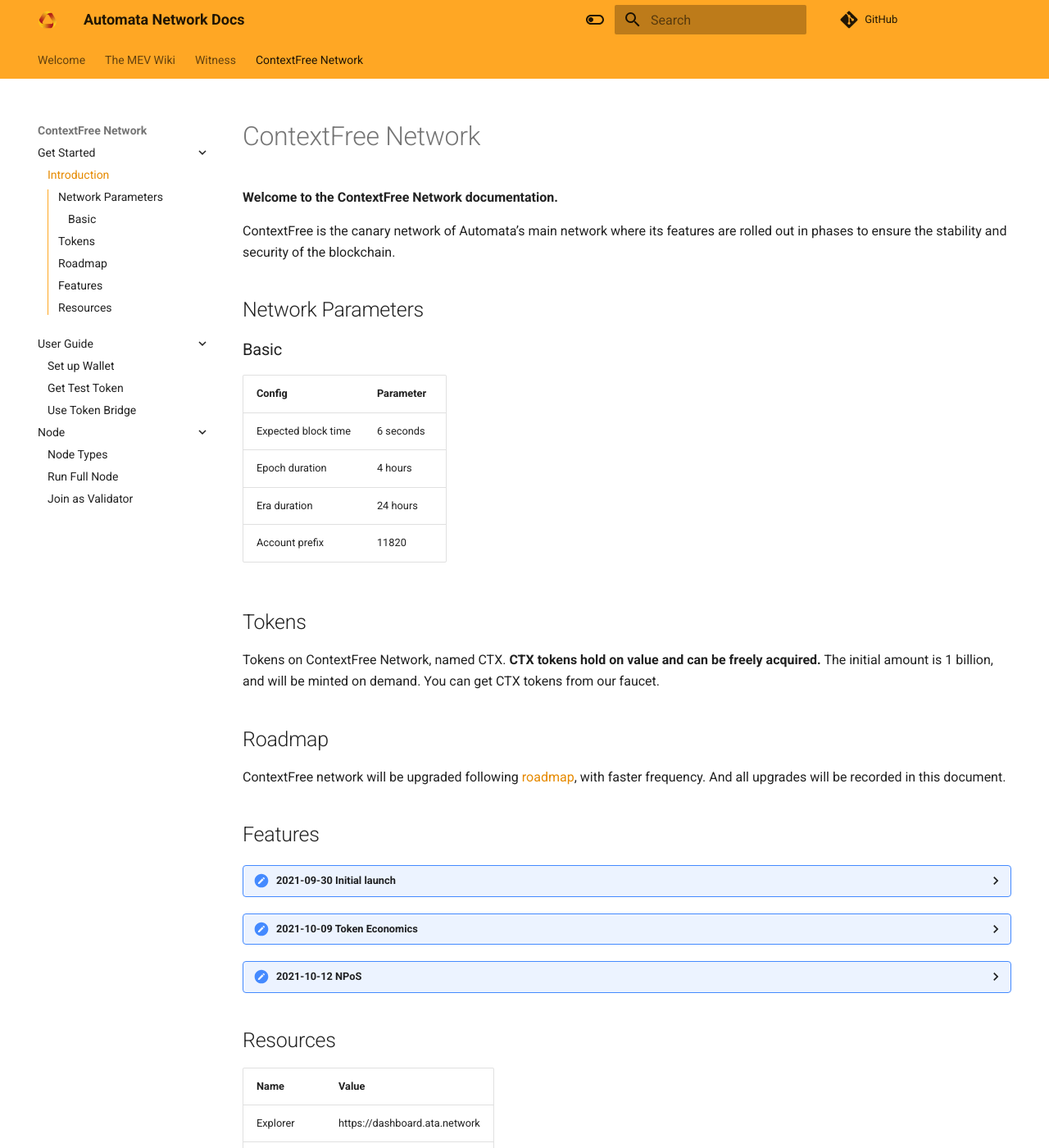
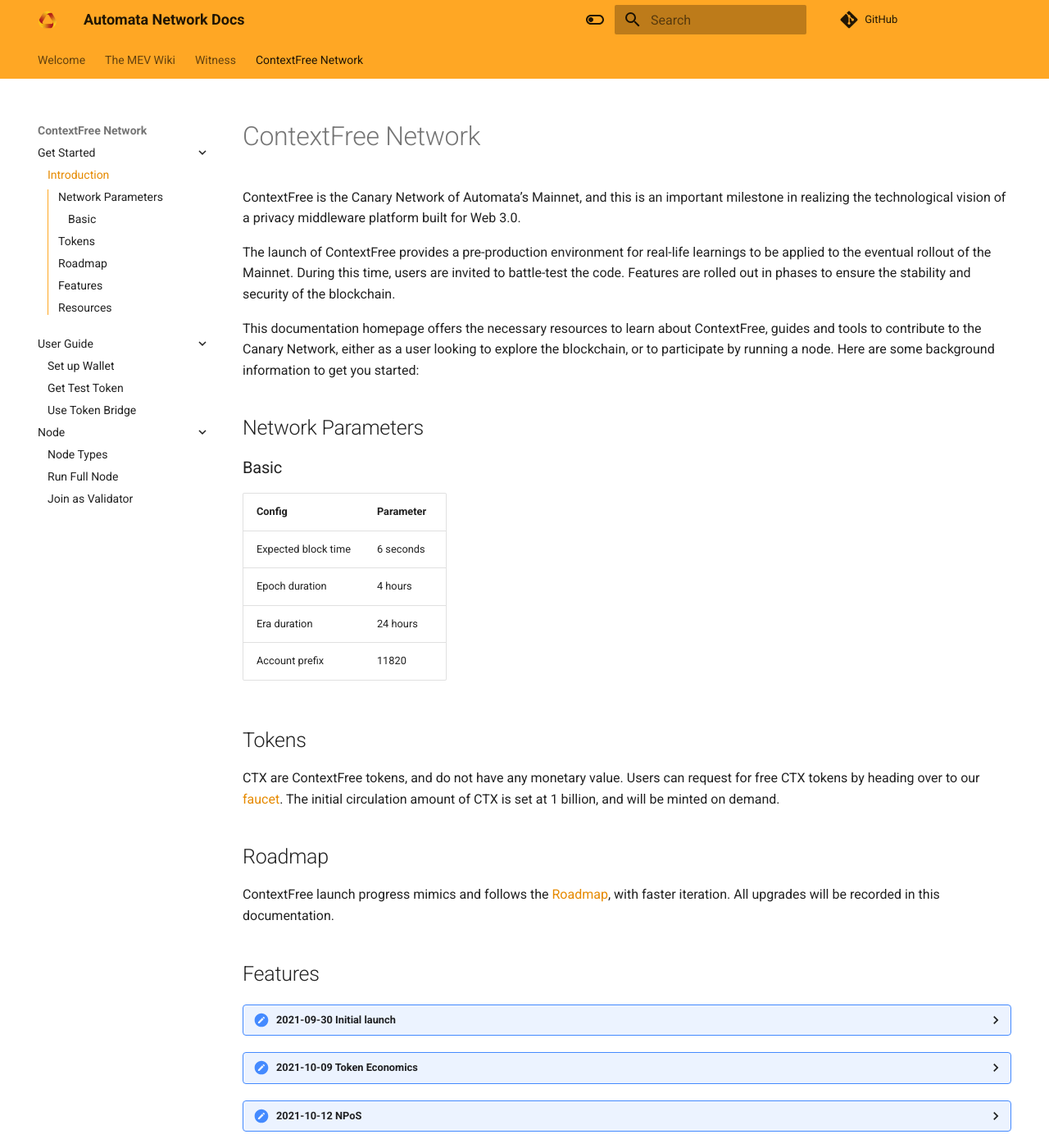
Before and after one commit to automata-network/docs, an MkDocs documentation site: the page built from docs/canarynet/getstarted/introduction.md, in a window 1280 px wide and 1400 px high. Shown: the whole window at 82% size. Built offline with MkDocs 1.6.1 and Material for MkDocs 9.7.7, drawn with Linux system fonts in a browser that asks for light colours; nearby versions of some CDN libraries; comment, search, counter and statistics services are not loaded.

Commit message:
Address comments

```diff
--- a/docs/canarynet/getstarted/introduction.md
+++ b/docs/canarynet/getstarted/introduction.md
@@ -1,8 +1,10 @@
 # ContextFree Network
 
-**Welcome to the ContextFree Network documentation.**
+ContextFree is the Canary Network of Automata’s Mainnet, and this is an important milestone in realizing the technological vision of a privacy middleware platform built for Web 3.0.
 
-ContextFree is the canary network of Automata’s main network where its features are rolled out in phases to ensure the stability and security of the blockchain.
+The launch of ContextFree provides a pre-production environment for real-life learnings to be applied to the eventual rollout of the Mainnet. During this time, users are invited to battle-test the code. Features are rolled out in phases to ensure the stability and security of the blockchain.
+
+This documentation homepage offers the necessary resources to learn about ContextFree, guides and tools to contribute to the Canary Network, either as a user looking to explore the blockchain, or to participate by running a node. Here are some background information to get you started:
 
 ## Network Parameters
 ### Basic
@@ -14,20 +16,20 @@
 | Account prefix | 11820 |
 
 ## Tokens
-Tokens on ContextFree Network, named CTX. **CTX tokens hold on value and can be freely acquired.** The initial amount is 1 billion, and will be minted on demand. You can get CTX tokens from our faucet.
+CTX are ContextFree tokens, and do not have any monetary value. Users can request for free CTX tokens by heading over to our [faucet](https://faucet.ata.network/). The initial circulation amount of CTX is set at 1 billion, and will be minted on demand.
 
 ## Roadmap
-ContextFree network will be upgraded following [roadmap](https://www.ata.network/roadmap), with faster frequency. And all upgrades will be recorded in this document.
+ContextFree launch progress mimics and follows the [Roadmap](https://www.ata.network/roadmap), with faster iteration. All upgrades will be recorded in this documentation.
 
 ## Features
 <details><summary>2021-09-30 Initial launch</summary>
-The ContextFree network was launched at Sep 30, 2021, which is in POA stage. All nodes are hold by Automata team and most of the functionalities are disabled.
+ContextFree was launched on September 30, 2021, in Proof of Authority mode. All nodes are held by the Automata team, with most functionalities disabled.
 </details>
 <details><summary>2021-10-09 Token Economics</summary>
-The Transfer, Staking, Token Bridge related features has been enabled at Oct 09, 2021.
+Features related to Transfer, Staking and Token Bridge have been enabled on October 9, 2021.
 </details>
 <details><summary>2021-10-12 NPoS</summary>
-The NPoS related features has been enabled at Oct 12, 2021, the network is in NPoS stage. Public validator joining has been enabled.
+Nominated Proof of Stake has been enabled on October 12, 2021, and public validators will be able to join the network.
 </details>
 
 ## Resources
```
Also changed, not shown: docs/canarynet/node/node-type.md (+3 -3 lines), docs/canarynet/userguide/get-test-token.md (+1 -1 lines).
